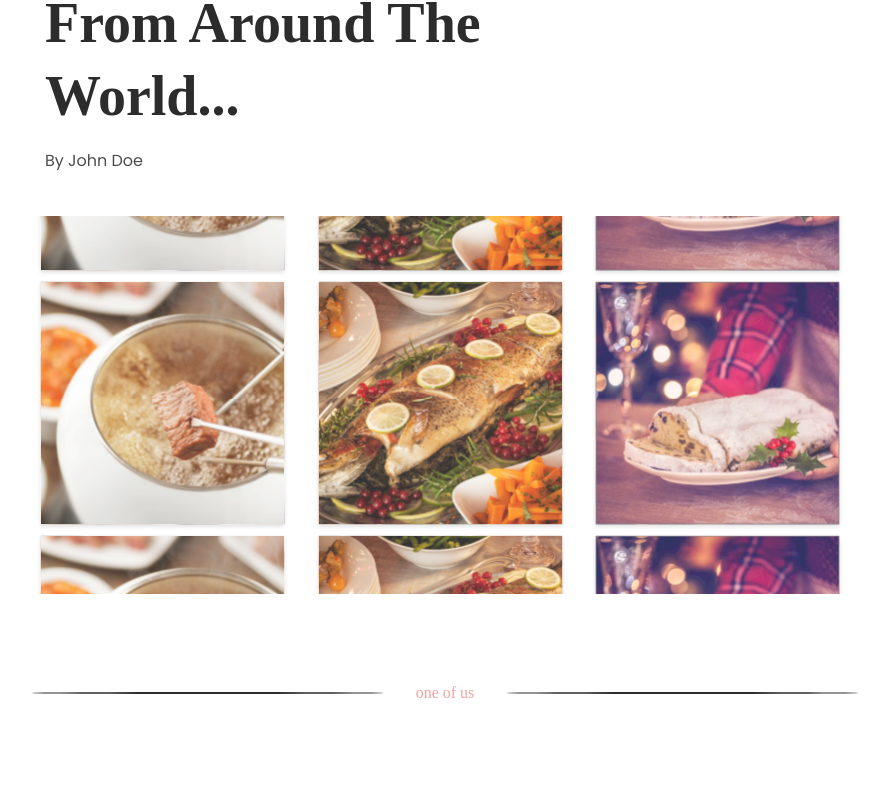
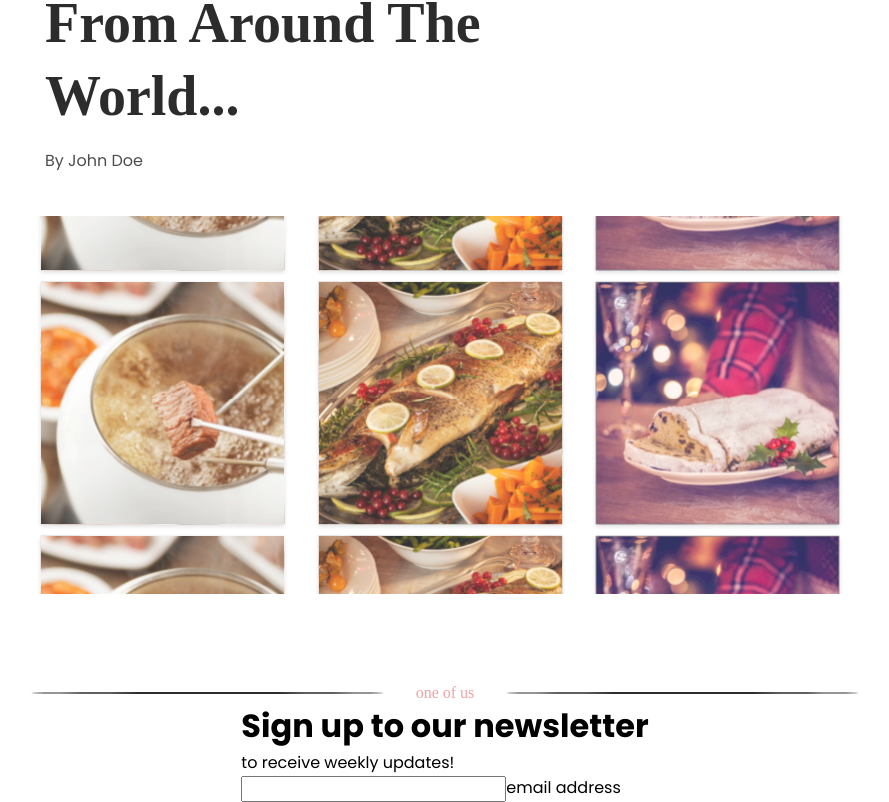
Before and after one commit to HighRoller94/chef-recipe-app, a React (Create React App) app: page / in a window 1280 px wide. Shown: the part 1195-1997 px from the top of the page, without its empty margins (195-1084 px from the left). Before the commit the page ends 1939 px from the top, so only its background shows below. Built offline with nearby package versions, Linux system fonts and the light colour scheme.

Commit message:
updated component for newsletter/sign up

```diff
--- a/src/components/Home/Newsletter.js
+++ b/src/components/Home/Newsletter.js
@@ -3,7 +3,20 @@ import React from 'react'
 function Newsletter() {
     return (
         <div className="newsletter__section">
-
+            <div className="newsletter__left">
+                <h1>Sign up to our newsletter</h1>
+                <p>to receive weekly updates!</p>
+            </div>
+            <div className="newsletter__right">
+                <form onClassName="newsletter__form">
+                    <div className="text__field">
+                        <input type="text" name="email" required />
+                        <label htmlFor="email" className="label__name">
+                            <span className="content__name">email address</span>
+                        </label>
+                    </div>
+                </form>
+            </div>
         </div>
     )
 }
```
